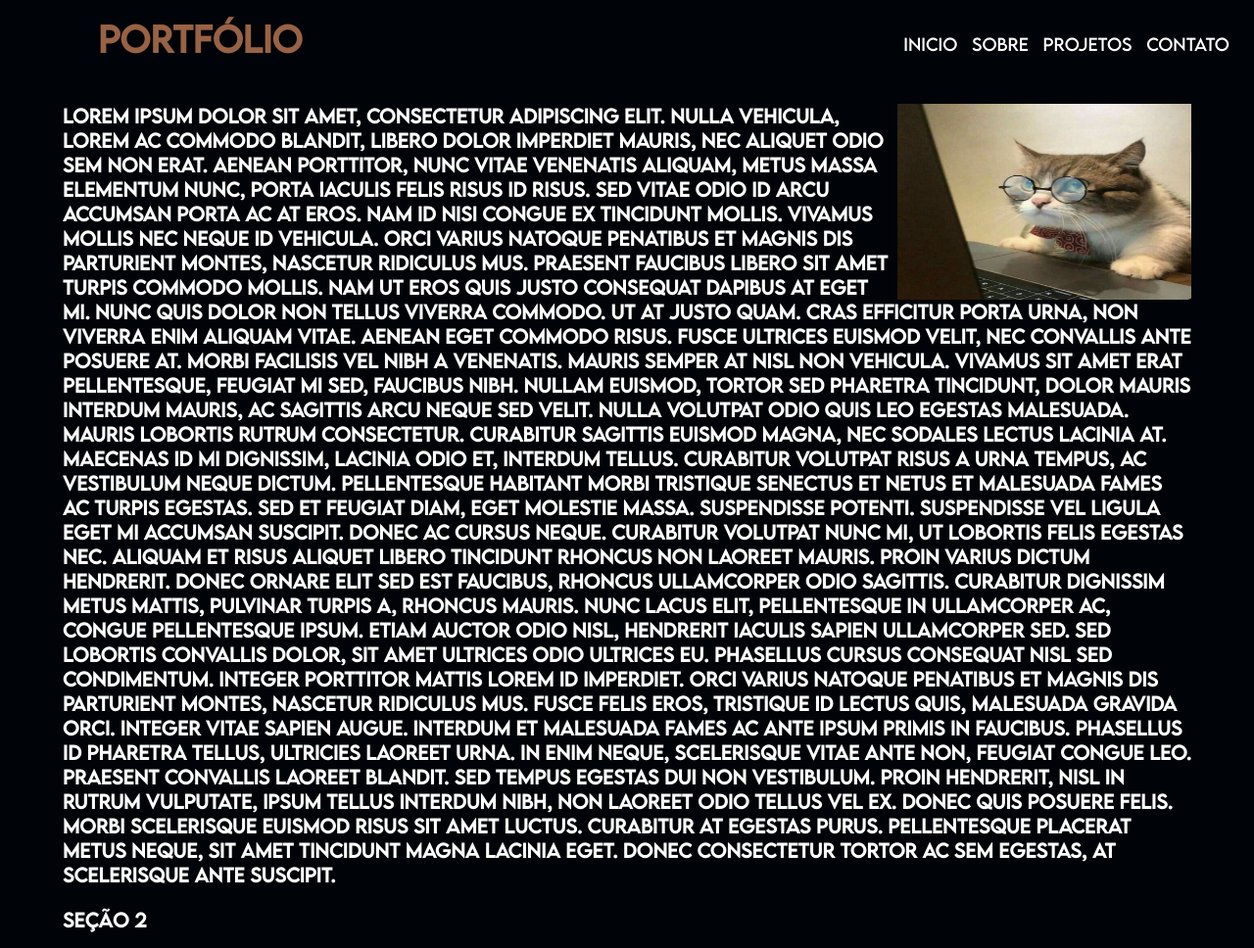
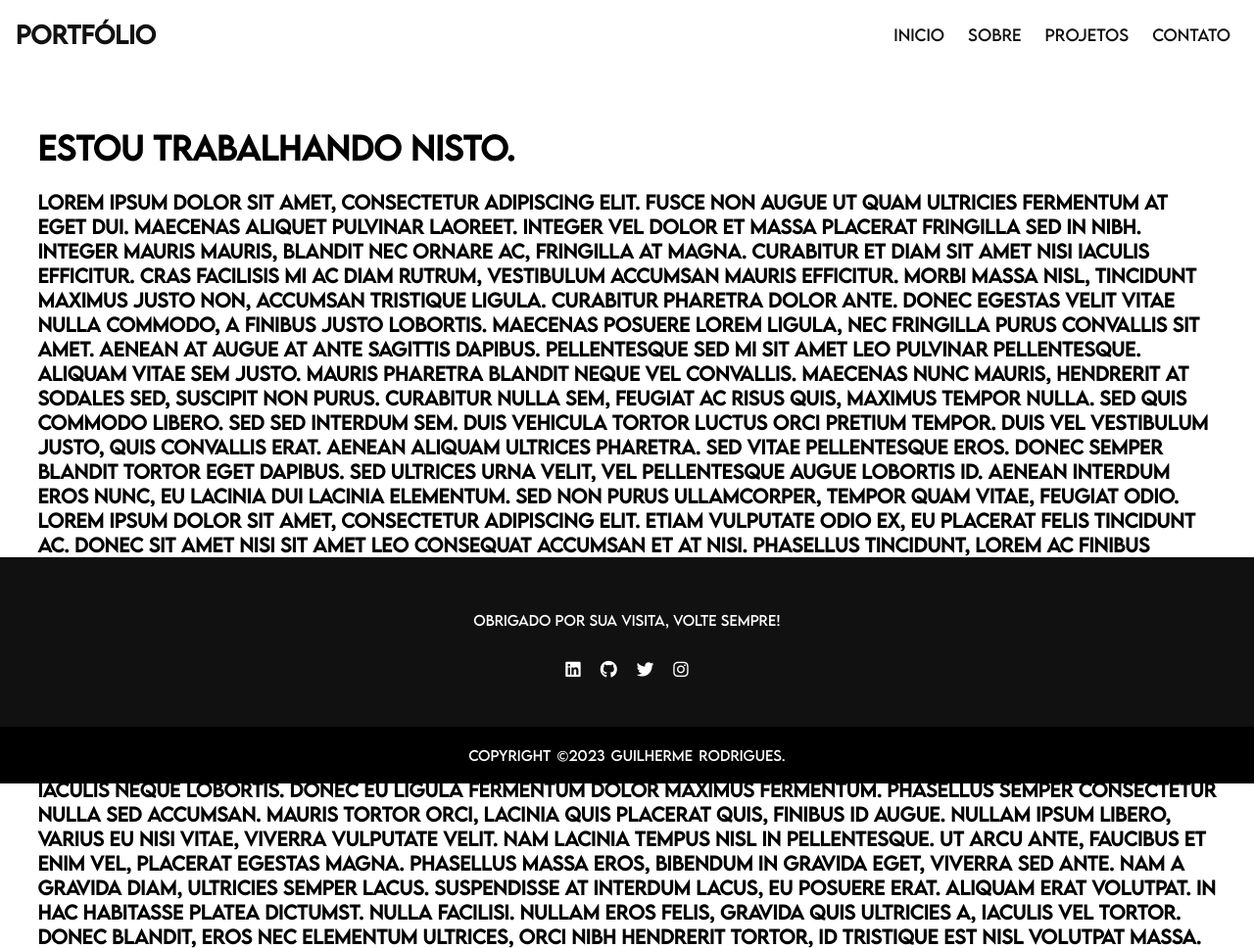
Before and after one commit to GuizaumNR/portfolio, a plain HTML site: page index.html in a window 1280 px wide. Shown: the top 968 px of the page at 98% size. Drawn offline with Linux system fonts and the light colour scheme; a script that the page names is missing.

Commit message:
Criando um novo menu, e fazendo mudancas no footer

```diff
--- a/index.html
+++ b/index.html
@@ -5,58 +5,50 @@
     <meta charset="UTF-8">
     <meta http-equiv='X-UA-Compatible' content='IE=edge'>
     <link rel="icon" href="icon.png" type="image/png">
-    <title>Portfólio Guilherme Rodrigues</title>
     <meta name='viewport' content='width=device-width, initial-scale=1'>
     <script src="https://kit.fontawesome.com/a076d05399.js"></script>
    <link rel="stylesheet" href="https://stackpath.bootstrapcdn.com/font-awesome/4.7.0/css/font-awesome.min.css">
     <script src='main.js'></script>
-    <link rel="stylesheet" type="text/css" href="style.css" media="screen"
+    <link rel="stylesheet" type="text/css" href="style.css" media="screen">
+    <title>Portfólio Guilherme Rodrigues</title>
 </head>
 
 <body>
 
-    <nav>
-        <input type="checkbox" id="check">
+    <header id="header">
 
-        <label for="check" class="checkbtn">
-			<i class="fas fa-bars"></i>
-		</label>
+        <a id="logo" href="">Portfólio</a>
+        <nav id="nav">
+            <button id="btn-mobile">Menu</button>
+            <ul id="menu">
+                <li><a href="/"> Inicio </a></li>
+                <li><a href="/"> Sobre </a></li>
+                <li><a href="/"> Projetos </a></li>
+                <li><a href="/"> Contato </a></li>
+            </ul>
+        </nav>
+    </header>
 
-        <label class="logo">Portfólio</label>
 
-        <ul>
-            <li><a href="0">Inicio</a></li>
-            <li><a href="0">Sobre</a></li>
-            <li><a href="0">Projetos</a></li>
-            <li><a href="0">Contato</a></li>
-        </ul>
-    </nav>
 
     <br>
 
     <div class="content">
+    <h1>Estou trabalhando nisto.</h1>
+    <br>
+    <h3>   Lorem ipsum dolor sit amet, consectetur adipiscing elit. Fusce non augue ut quam ultricies fermentum at eget dui. Maecenas aliquet pulvinar laoreet. Integer vel dolor et massa placerat fringilla sed in nibh. Integer mauris mauris, blandit nec ornare ac, fringilla at magna. Curabitur et diam sit amet nisi iaculis efficitur. Cras facilisis mi ac diam rutrum, vestibulum accumsan mauris efficitur. Morbi massa nisl, tincidunt maximus justo non, accumsan tristique ligula. Curabitur pharetra dolor ante. Donec egestas velit vitae nulla commodo, a finibus justo lobortis. Maecenas posuere lorem ligula, nec fringilla purus convallis sit amet. Aenean at augue at ante sagittis dapibus. Pellentesque sed mi sit amet leo pulvinar pellentesque. Aliquam vitae sem justo. Mauris pharetra blandit neque vel convallis.
 
-        <br>
+        Maecenas nunc mauris, hendrerit at sodales sed, suscipit non purus. Curabitur nulla sem, feugiat ac risus quis, maximus tempor nulla. Sed quis commodo libero. Sed sed interdum sem. Duis vehicula tortor luctus orci pretium tempor. Duis vel vestibulum justo, quis convallis erat. Aenean aliquam ultrices pharetra. Sed vitae pellentesque eros. Donec semper blandit tortor eget dapibus. Sed ultrices urna velit, vel pellentesque augue lobortis id. Aenean interdum eros nunc, eu lacinia dui lacinia elementum. Sed non purus ullamcorper, tempor quam vitae, feugiat odio. Lorem ipsum dolor sit amet, consectetur adipiscing elit. Etiam vulputate odio ex, eu placerat felis tincidunt ac. Donec sit amet nisi sit amet leo consequat accumsan et at nisi. Phasellus tincidunt, lorem ac finibus pellentesque, ante sapien aliquam tellus, sed pharetra purus nisl non tortor.
 
-        <img src="gato.jpg" align="right" width=300 height=200>
+        Aenean iaculis auctor maximus. Interdum et malesuada fames ac ante ipsum primis in faucibus. Cras aliquet vel justo sed consequat. Fusce sollicitudin a erat ut molestie. Etiam lobortis tempor varius. Donec id massa justo. Nulla sit amet convallis dui. Cras ut faucibus risus, ut sollicitudin quam. Quisque vitae sodales sapien, et tincidunt orci. Praesent dignissim placerat lorem, quis porta mi auctor ac. Fusce finibus dolor et dignissim molestie. Aenean eget felis id leo elementum cursus eget eu metus. In interdum neque a augue efficitur, a dictum enim congue. Proin elementum convallis lectus, ac condimentum lorem pharetra ac. Quisque molestie vitae augue vel euismod. Sed tempus nunc dignissim tempus ullamcorper.
+
+        Phasellus euismod, magna id tincidunt suscipit, massa ligula efficitur erat, vel gravida orci dolor et tortor. Duis porttitor lectus sed quam gravida, et iaculis neque lobortis. Donec eu ligula fermentum dolor maximus fermentum. Phasellus semper consectetur nulla sed accumsan. Mauris tortor orci, lacinia quis placerat quis, finibus id augue. Nullam ipsum libero, varius eu nisi vitae, viverra vulputate velit. Nam lacinia tempus nisl in pellentesque. Ut arcu ante, faucibus et enim vel, placerat egestas magna.
+
+        Phasellus massa eros, bibendum in gravida eget, viverra sed ante. Nam a gravida diam, ultricies semper lacus. Suspendisse at interdum lacus, eu posuere erat. Aliquam erat volutpat. In hac habitasse platea dictumst. Nulla facilisi. Nullam eros felis, gravida quis ultricies a, iaculis vel tortor. Donec blandit, eros nec elementum ultrices, orci nibh hendrerit tortor, id tristique est nisl volutpat massa. Donec condimentum nec tortor at maximus. Cras enim purus, finibus ut lorem ut, gravida aliquet ante. Nam sollicitudin nisi tellus, ut iaculis lorem elementum vitae. Morbi at pulvinar nisi. Pellentesque maximus dui eu turpis commodo, in dignissim nibh dapibus. Sed et dignissim lacus. Nullam lacinia lacinia ex id consectetur. Morbi tempor tellus magna, eget convallis urna rhoncus nec.
+    </h3>
+    </div>
 
 
-            <h3>Lorem ipsum dolor sit amet, consectetur adipiscing elit. Nulla vehicula, lorem ac commodo blandit, libero dolor imperdiet mauris, nec aliquet odio sem non erat. Aenean porttitor, nunc vitae venenatis aliquam, metus massa elementum nunc, porta iaculis felis risus id risus. Sed vitae odio id arcu accumsan porta ac at eros. Nam id nisi congue ex tincidunt mollis. Vivamus mollis nec neque id vehicula. Orci varius natoque penatibus et magnis dis parturient montes, nascetur ridiculus mus. Praesent faucibus libero sit amet turpis commodo mollis. Nam ut eros quis justo consequat dapibus at eget mi. Nunc quis dolor non tellus viverra commodo. Ut at justo quam. Cras efficitur porta urna, non viverra enim aliquam vitae.
-
-            Aenean eget commodo risus. Fusce ultrices euismod velit, nec convallis ante posuere at. Morbi facilisis vel nibh a venenatis. Mauris semper at nisl non vehicula. Vivamus sit amet erat pellentesque, feugiat mi sed, faucibus nibh. Nullam euismod, tortor sed pharetra tincidunt, dolor mauris interdum mauris, ac sagittis arcu neque sed velit. Nulla volutpat odio quis leo egestas malesuada. Mauris lobortis rutrum consectetur. Curabitur sagittis euismod magna, nec sodales lectus lacinia at. Maecenas id mi dignissim, lacinia odio et, interdum tellus. Curabitur volutpat risus a urna tempus, ac vestibulum neque dictum. Pellentesque habitant morbi tristique senectus et netus et malesuada fames ac turpis egestas.
-
-            Sed et feugiat diam, eget molestie massa. Suspendisse potenti. Suspendisse vel ligula eget mi accumsan suscipit. Donec ac cursus neque. Curabitur volutpat nunc mi, ut lobortis felis egestas nec. Aliquam et risus aliquet libero tincidunt rhoncus non laoreet mauris. Proin varius dictum hendrerit.
-
-            Donec ornare elit sed est faucibus, rhoncus ullamcorper odio sagittis. Curabitur dignissim metus mattis, pulvinar turpis a, rhoncus mauris. Nunc lacus elit, pellentesque in ullamcorper ac, congue pellentesque ipsum. Etiam auctor odio nisl, hendrerit iaculis sapien ullamcorper sed. Sed lobortis convallis dolor, sit amet ultrices odio ultrices eu. Phasellus cursus consequat nisl sed condimentum. Integer porttitor mattis lorem id imperdiet. Orci varius natoque penatibus et magnis dis parturient montes, nascetur ridiculus mus. Fusce felis eros, tristique id lectus quis, malesuada gravida orci. Integer vitae sapien augue. Interdum et malesuada fames ac ante ipsum primis in faucibus. Phasellus id pharetra tellus, ultricies laoreet urna. In enim neque, scelerisque vitae ante non, feugiat congue leo. Praesent convallis laoreet blandit.
-
-            Sed tempus egestas dui non vestibulum. Proin hendrerit, nisl in rutrum vulputate, ipsum tellus interdum nibh, non laoreet odio tellus vel ex. Donec quis posuere felis. Morbi scelerisque euismod risus sit amet luctus. Curabitur at egestas purus. Pellentesque placerat metus neque, sit amet tincidunt magna lacinia eget. Donec consectetur tortor ac sem egestas, at scelerisque ante suscipit.</h3>
-
-
-        <br>
-
-        <h3> Seção 2</h3>
-
-    </div>
 
     <footer>
         <div class="footer-content">
@@ -77,5 +69,7 @@
 
     </footer>
 
+
+
 </body>
 </html>
--- /dev/null
+++ b/main.js
@@ -0,0 +1,8 @@
+const btnMobile = document.getElementById('btn-mobile');
+
+function toggleMenu(){
+    const nav = document.getElementById('nav');
+    nav.classList.toggle('active');
+}
+
+btnMobile.addEventListener('click', toggleMenu);
--- a/style.css
+++ b/style.css
@@ -5,140 +5,69 @@
 }
 
 *  {
-        padding: 0;
-        margin: 0;
-        text-decoration: none;
-        list-style: none;
-        box-sizing: border-box;
+    margin: 0;
+    padding: 0;
         font-family: 'lemon', Arial, sans-serif;
 }
 
-body {
-    background-color: #000408;
-    color: #fff;
+a {
+color:#111;
+text-decoration: none;
 }
 
-.content{
-    margin: 5%;
+a:hover{
+    color: #986244;
+    transition: color .4s ease;
 }
 
-.about{
-    padding-top: 80px;
-    padding-bottom: 20px;
+/* Menu */
+
+#logo{
+    font-size: 1.5rem;
+    font-weight: bold;
+}
+
+#header{
+    box-sizing: border-box; /* para não somar o 70 com o 1rem */
+    height: 70px;
+    padding: 1rem;
+    display: flex; /* Por os elementos lado a lado */
+    align-items: center;
+    justify-content: space-between; /* espaçamento entre os itens */
 
 }
 
-nav {
-    position: fixed;
-	background: #000408;
-	height: 80px;
-	width: 100%;
+#menu{
+    display: flex;
+    list-style: none;
+    gap: .5rem;
+}
+#menu a{
+    display: block;
+    padding: .5rem;
 }
 
-label.logo {
-    color:#986244;
-    font-size: 35px;
-    line-height: 80px;
-    padding: 0 100px;
-    font-weight: bold;
-}
-
-nav ul{
-    float: right;
-    margin-right: 20px;
-}
-
-nav ul li{
-    display: inline-block;
-    line-height: 80px;
-    margin: 5px;
-}
-
-nav ul li a{
-    color:#fff;
-    font-size: 17px;
-    padding: 7x 13px;
-    border-radius: 3px;
-    text-transform: uppercase;
-}
-
-a.active, a:hover {
-	transition: .5s;
-    color: #986244;
-}
-
-.checkbtn {
-    font-size: 30px;
-    color:#986244;
-    float: right;
-    line-height: 80px;
-    margin-right: 40px;
-    cursor: pointer;
-    display: none;
-}
-#check {
+#btn-mobile{
     display: none;
 }
 
-@media (max-width:952px){
-    label.logo{
-        font-size: 30px;
-        padding-left: 50px;
-    }
-    nav ul li a{
-        font-size: 16px;
-    }
+/* Content */
+
+.content{
+    margin: 3%;
 }
 
-@media (max-width: 858px){
-    .checkbtn{
-        display: block;
-    }
-    label.logo{
-        font-size: 20px;
-        width: 50%;
-    }
-    ul{
-        position: fixed;
-        width: 100%;
-        height: 100vh;
-        background: #1f4d74;
-        top: 80px;
-        left: -100%;
-        text-align: center;
-        transition: all .5s;
-    }
-
-    nav ul li {
-        display: block;
-        margin: 50px;
-     line-height: 80px;
-    }
-
-    nav ul li a {
-        font-size: 20px;
-    }
-
-    a:active, a:houver{
-        background: none;
-        color: #1f4d74;
-    }
-    #check:checked ~ul {
-        left: 0;
-    }
-}
-
-
+/* Footer */
 
 footer{
     bottom: 0;
     left: 0;
-    right: 0;
     background: #111;
     height: auto;
-    width: auto;
+    width: 100%;
     padding-top: 40px;
     color: #fff;
+    position: fixed;
 }
 
 .footer-content{
@@ -164,7 +93,7 @@ footer{
 .socials{
     list-style: none;
     display: flex;
-    align-items: center;
+
     justify-content: center;
     margin: 1rem 0 3rem 0;
 }
@@ -186,7 +115,7 @@ footer{
 
 .footer-bottom{
     background: #000;
-    width: auto;
+    width: 100%;
     padding: 20px 0;
     text-align: center;
 }
@@ -195,3 +124,18 @@ footer{
     word-spacing: 2px;
     text-transform: capitalize;
 }
+
+
+/* Responsividade */
+
+@media (max-width: 600px){
+    #btn-mobile{
+        display: block;
+    }
+    #menu{
+        display: none;
+    }
+    #nav.active #menu{
+        display: flex;
+    }
+}
```
